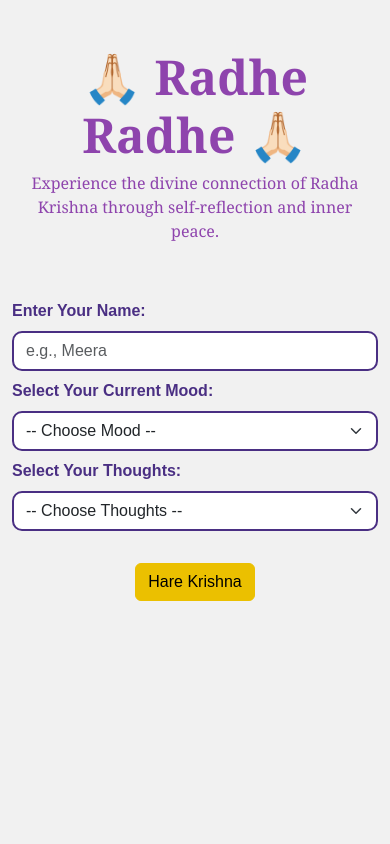
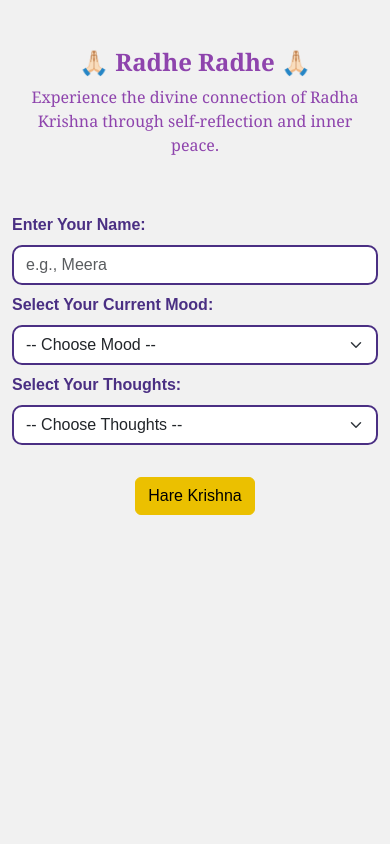
Before and after one commit to iCriptSnappie/RadhaKrishnaReflection, a plain HTML site: page index.html in a window 390 px wide. Shown: the top 844 px of the page. Drawn offline with nearby package versions, Linux system fonts and the light colour scheme.

Commit message:
480px screen header h1

```diff
--- a/index.html
+++ b/index.html
@@ -157,6 +157,9 @@
 }
 
 @media (max-width: 480px) {
+    .header h1{
+        font-size: 1.5rem;
+    }
     .footer {
         padding: 10px 0;
         font-size: 0.8rem; /* Smaller font size for very small screens */
```
